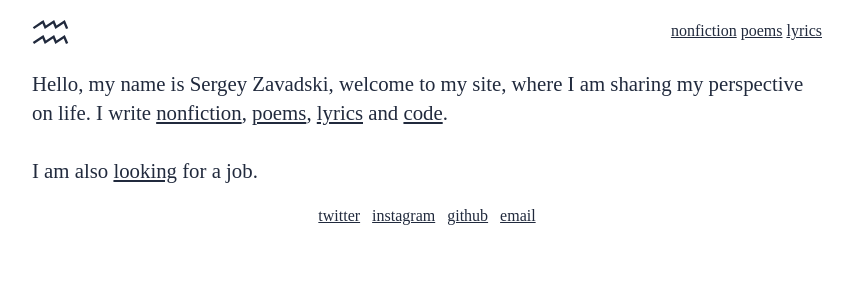
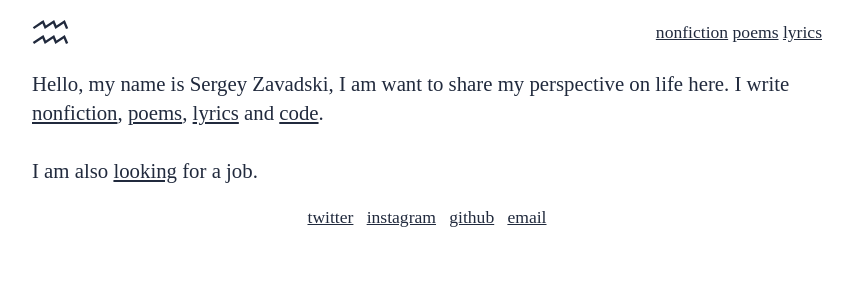
Before and after one commit to sarquaz/sarquaz.github.io, a Jekyll site: the page built from index.html, in a window 1280 px wide. Shown: the top 300 px of the page, without its empty margins (213-1066 px from the left). Built offline with Jekyll 4.4.1, drawn with Linux system fonts in a browser that asks for light colours.

Commit message:
html and css updates

```diff
--- a/_includes/article.html
+++ b/_includes/article.html
@@ -1,9 +1,6 @@
-<div class="container">
   <div class="header">
     <h1><a  href="{{ site.baseurl }}{{ post.url }}">{{ post.title }}</a></h1>
   </div>
-<!-- -->
   <div class="entry">
     {{ post.excerpt }}
   </div>
-</div>
--- a/_layouts/default.html
+++ b/_layouts/default.html
@@ -18,17 +18,13 @@
         <a href="/poems">poems</a>
         <a href="/lyrics">lyrics</a>
       </div>
-
-
       {{ content }}
-
       <div class="footer">
         <a href="https://www.twitter.com/sarquaz">twitter</a>&nbsp;&nbsp;
         <a href="https://instagram.com/sarquaz">instagram</a>&nbsp;&nbsp;
         <a href="https://github.com/sarquaz">github</i></a>&nbsp;&nbsp;
         <a href="mailto:sergeyzavadski@gmail.com">email</i></a>
       </div>
-          </div>
-
+    </div>
   </body>
 </html>
--- a/index.html
+++ b/index.html
@@ -3,7 +3,7 @@ layout: default
 ---
 
 <div class="entry">
-  Hello, my name is Sergey Zavadski, welcome to my site, where I am sharing my perspective on life. I write <a href="/nonfiction">nonfiction</a>,  <a href="poems">poems</a>, <a href="lyrics">lyrics</a> and <a href="https://github.com/sarquaz">code</a>.
+  Hello, my name is Sergey Zavadski, I am want to share my perspective on life here. I write <a href="/nonfiction">nonfiction</a>,  <a href="poems">poems</a>, <a href="lyrics">lyrics</a> and <a href="https://github.com/sarquaz">code</a>.
   <br/><br/>
     I am also <a href="/resume" target="_blank">looking</a> for a job.
   <br/>
--- a/style.scss
+++ b/style.scss
@@ -63,6 +63,7 @@ a {
 
 .nav {
   float: right;
+  font-size: 1.1em;
 
   @include mobile {
     font-size: 2.71em;
@@ -128,6 +129,7 @@ a {
 .footer {
   padding: 20px 0;
   text-align: center;
+  font-size: 1.1em;
 
   @include mobile {
     font-size: 2.71em;
```
Lines whose indentation alone changed are shown as unchanged.
